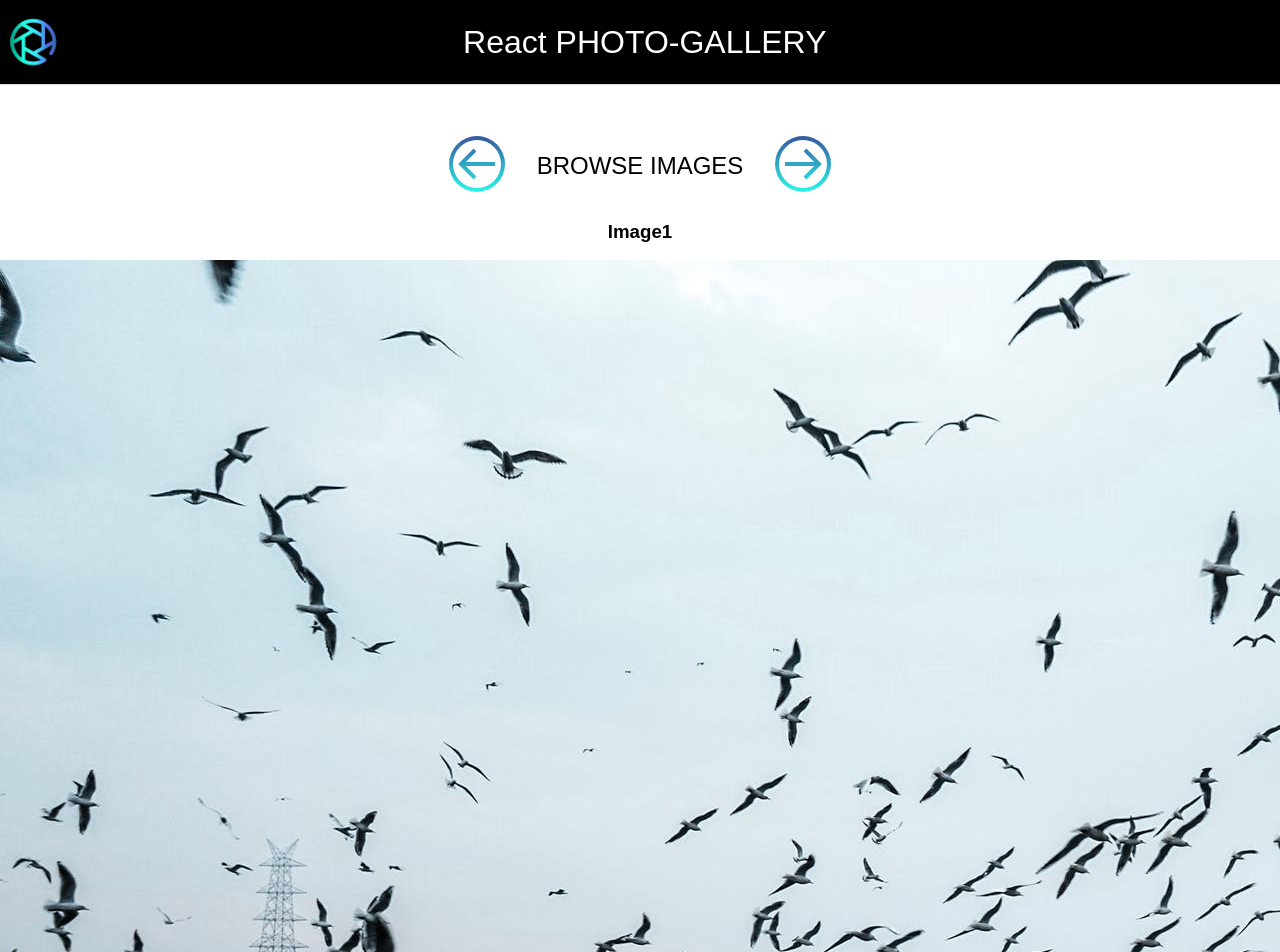
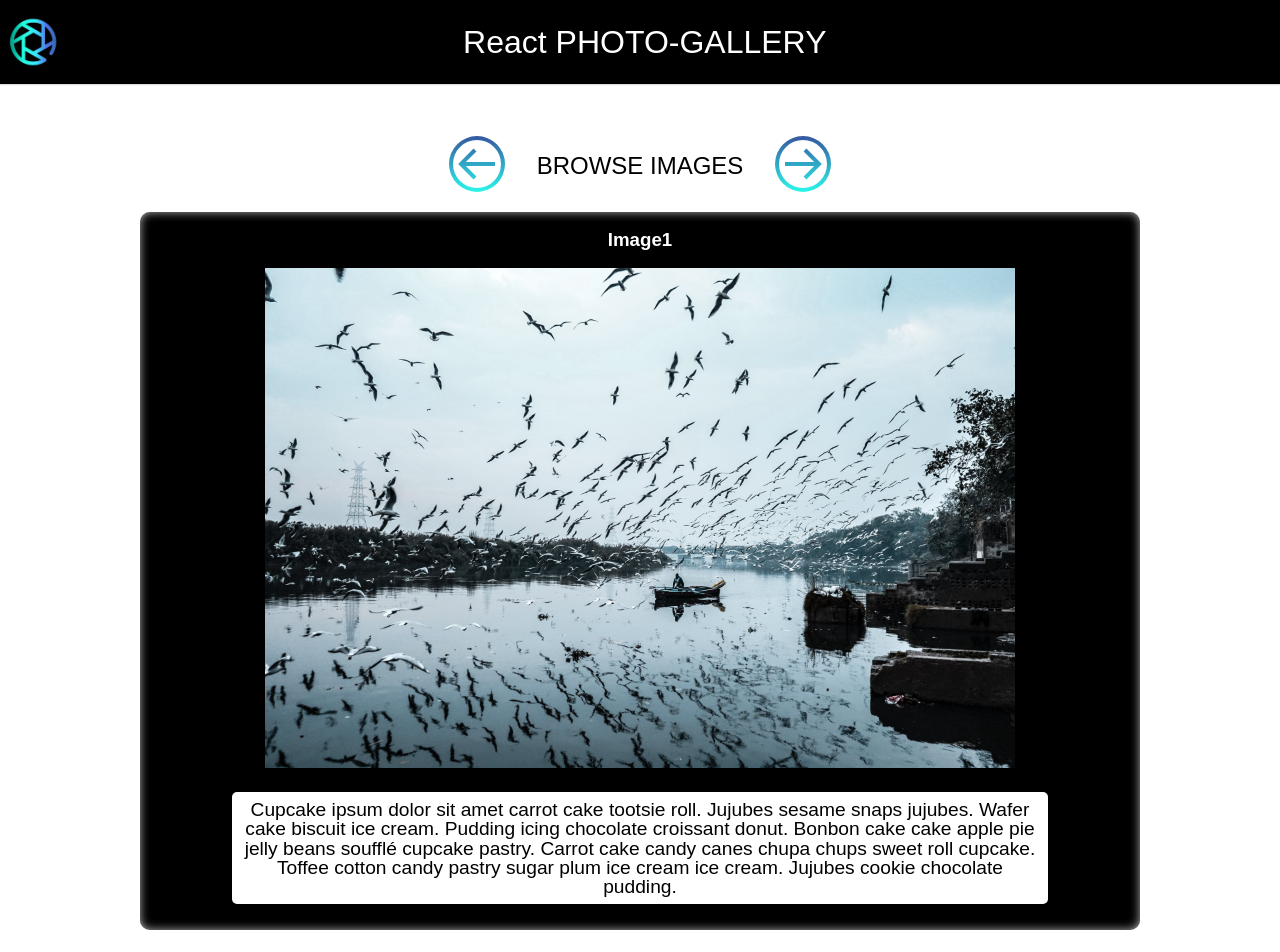
Before and after one commit to Moniaesz/pwa-react-image-gallery, a React (Create React App) app: page / in a window 1280 px wide. Shown: the top 952 px of the page. Built offline with nearby package versions, Linux system fonts and the light colour scheme.

Commit message:
add basic slider styles

```diff
--- a/src/components/Slider/Slider/Slider.css
+++ b/src/components/Slider/Slider/Slider.css
@@ -0,0 +1,12 @@
+/* Slider */
+.slider-images__list {
+  height: fit-content;
+}
+.slider-images__wrapper {
+  margin: 0 auto;
+  display: flex;
+  width: 1000px;
+  height: fit-content;
+  overflow: hidden;
+  position: relative;
+}
--- a/src/components/Slider/SliderImage/SliderImage.css
+++ b/src/components/Slider/SliderImage/SliderImage.css
@@ -0,0 +1,27 @@
+/* Single Slider */
+.slider-image__container {
+  background: rgb(0, 0, 0);
+  border-radius: 10px;
+  color: #fff;
+  box-shadow: inset 0 0 10px #f1f1f1c0;
+}
+.slider-image__wrapper {
+  position: relative;
+  display: flex;
+  flex-direction: column;
+  align-items: center;
+}
+/* .slider-image__wrapper .image-details {
+  top: -3rem;
+} */
+.slider__img {
+  object-fit: contain;
+  width: 1000px;
+  height: 500px;
+}
+.slider-img__description {
+  max-width: 80%;
+  color: #000;
+  margin-top: 1.5rem;
+  font-size: 1.2rem;
+}
```
